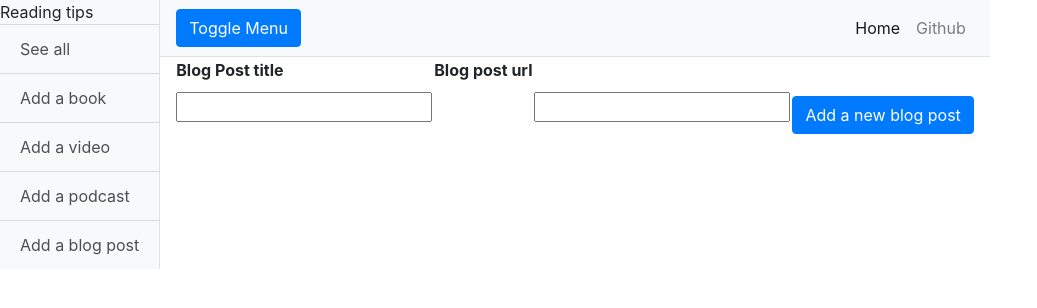
After one commit to Konsulttiktukka-Consulting/OT-miniprojekti, a Flask app: page /blogposts/new in a window 1280 px wide. The commit adds this page. Shown: the top 308 px of the page, without its empty margins (0-1037 px from the left). Run offline with Flask 2, Linux system fonts and the light colour scheme; some libraries are stand-ins or nearby versions.

Commit message:
New blog posts can be added and shown

```diff
--- a/application/__init__.py
+++ b/application/__init__.py
@@ -38,10 +38,12 @@ def create_app(test_config=None):
     from application import books
     from application import videos
     from application import podcasts
+    from application import blogposts
 
     app.register_blueprint(books.bp)
     app.register_blueprint(videos.bp)
     app.register_blueprint(podcasts.bp)
+    app.register_blueprint(blogposts.bp)
 
     app.add_url_rule("/", endpoint="index")
 
@@ -52,6 +54,7 @@ def init_db():
     from application.books.models import Book
     from application.videos.models import Video
     from application.podcasts.models import Podcast
+    from application.blogposts.models import BlogPost
 
     db.drop_all()
     db.create_all()
@@ -59,9 +62,11 @@ def init_db():
                        "Mika Waltari", "Kertoo sinuhen tarinan")
     initial_video = Video("Kissavideo", "www.youtube.com")
     initial_podcast = Podcast("Eero", "Podcastin otsikko", "Podcastin nimi", "podcastin description")
+    initial_blogpost = BlogPost("Eeron blogi", "http://oontääkissa.com" )
     db.session().add(initial_book)
     db.session().add(initial_video)
     db.session().add(initial_podcast)
+    db.session().add(initial_blogpost)
     db.session().commit()
 
 
--- /dev/null
+++ b/application/blogposts/__init__.py
@@ -0,0 +1 @@
+from .views import bp
--- /dev/null
+++ b/application/blogposts/forms.py
@@ -0,0 +1,13 @@
+from flask_wtf import FlaskForm
+from wtforms import StringField, TextAreaField, validators
+
+
+class BlogPostForm(FlaskForm):
+    title = StringField(
+        "Blog Post title", [validators.DataRequired(), validators.Length(min=2)])
+    url = StringField(
+        "Blog post url", [validators.DataRequired(), validators.Length(min=2)])
+    #description = TextAreaField("Description", [validators.DataRequired()])
+
+    class Meta:
+        csrf = False
--- /dev/null
+++ b/application/blogposts/views.py
@@ -0,0 +1,29 @@
+from flask import Blueprint, flash, g, redirect, render_template, request, url_for
+
+from application import db
+from application.blogposts.models import BlogPost
+from application.blogposts.forms import BlogPostForm
+from sqlalchemy import text
+
+bp = Blueprint("blogposts", __name__)
+
+@bp.route("/blogposts/new")
+def blog_posts_form():
+    form = BlogPostForm()
+    return render_template("blogposts/new.html", form=form)
+
+@bp.route("/blogposts/", methods=["POST"])
+def blog_post_create():
+    form = BlogPostForm(request.form)
+    if form.validate_on_submit():
+        new_blog_post = BlogPost(form.title.data, form.url.data)
+        db.session.add(new_blog_post)
+        db.session().commit()
+        return redirect(url_for("books.books_index"))
+
+    return url_for("blog_posts_form")
+
+@bp.route("/blogposts/<blog_post_id>", methods=["GET","POST"])
+def blog_posts_show(blog_post_id):
+    blog_post = BlogPost.query.get(blog_post_id)
+    return render_template("blogposts/blogpost.html", blogpost=blog_post)
--- a/application/books/views.py
+++ b/application/books/views.py
@@ -20,7 +20,9 @@ def books_index():
     UNION
     SELECT id, title, category FROM Podcast
     UNION
-    SELECT id, title, category FROM Book''')
+    SELECT id, title, category FROM Book
+    UNION
+    SELECT id, title, category FROM Blog_Post''')
     result = db.engine.execute(sql)
 
     return render_template("books/list.html", data=result)
--- /dev/null
+++ b/application/templates/blogposts/new.html
@@ -0,0 +1,36 @@
+{% extends "layout.html" %}
+
+{% block body %}
+
+<form method="POST" action="{{ url_for('blogposts.blog_post_create') }}">
+  <table>
+    <tr>
+      <th> {{ form.title.label }}</th>
+      <th> {{ form.url.label }}</th>
+    </tr>
+    <tr>
+      <td>
+        {{ form.title }}
+        <ul>
+          {% for error in form.title.errors %}
+          <li>{{ error }}</li>
+          {% endfor %}
+        </ul>
+      </td>
+      <td>
+        <td>
+          {{ form.url}}
+          <ul>
+            {% for error in form.url.errors %}
+            <li>{{ error }}</li>
+            {% endfor %}
+          </ul>
+        </td>
+      <td>
+      <input class="btn btn-primary" type="submit" value="Add a new blog post" />
+      </td>
+    </tr>
+  </table>
+
+</form>
+{% endblock %}
--- a/application/templates/layout.html
+++ b/application/templates/layout.html
@@ -38,6 +38,8 @@
 
         <a href="{{ url_for ('podcasts.podcasts_form') }}" class="list-group-item list-group-item-action bg-light">Add a
             podcast</a>
+        <a href="{{ url_for ('blogposts.blog_posts_form') }}" class="list-group-item list-group-item-action bg-light">Add a
+            blog post</a>
 
       </div>
     </div>
--- a/run.py
+++ b/run.py
@@ -1,4 +1,4 @@
 from application import app
 
 if __name__ == '__main__':
-    app.run()
+    app.run(debug=True)
```
Also changed, not shown: application/blogposts/models.py (added, +14 -0 lines), application/templates/blogposts/blogpost.html (added, +9 -0 lines), application/templates/books/list.html (+7 -0 lines), application/templates/blogposts/list.html (added).
